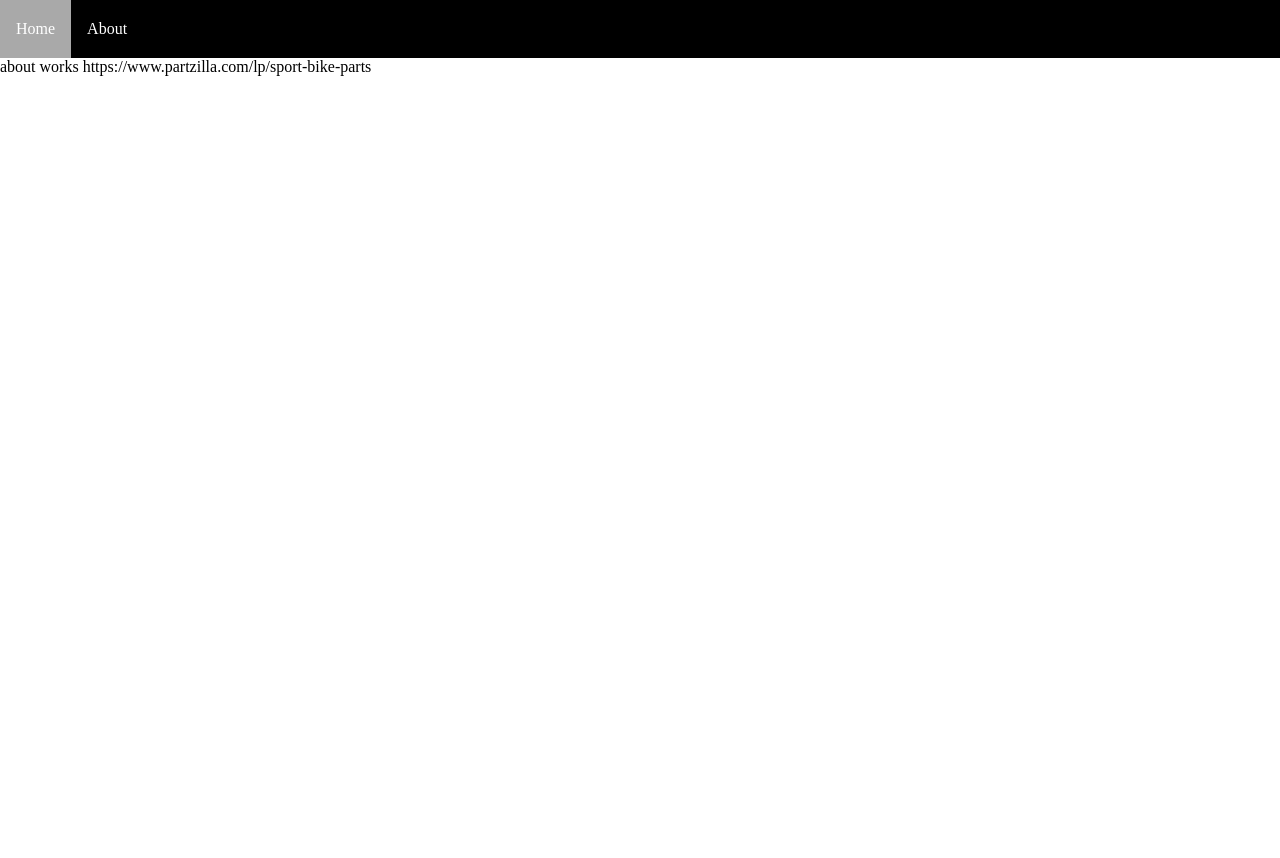
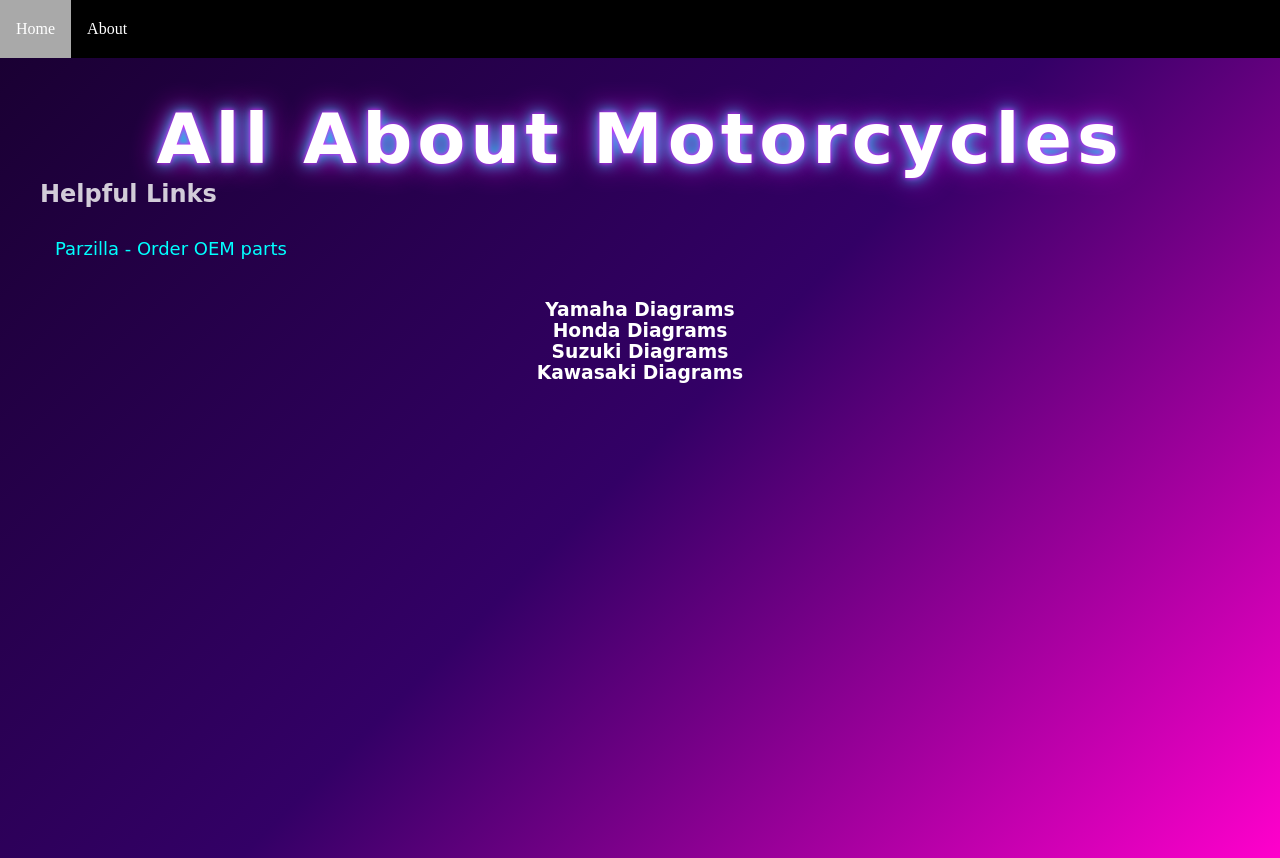
Before and after one commit to MaryOnAChair/MotorcycleHelper, an Angular app in the folder angularFrontEnd/: page /about in a window 1280 px wide. Before the commit the page ends 800 px from the top, so only its background shows below. Built offline with nearby package versions, Linux system fonts and the light colour scheme.

Commit message:
started design of about page

```diff
--- a/angularFrontEnd/src/app/components/about/about.component.css
+++ b/angularFrontEnd/src/app/components/about/about.component.css
@@ -0,0 +1,54 @@
+.page{
+
+  align-self: center;
+  font-family: "Comic Sans MS", cursive;
+  color: white;
+  height: 100vh;
+  width: 100%;
+  margin: 0;
+  padding: 0;
+  background-size: cover;
+  background: linear-gradient(135deg, #1a0033, #330066, #ff00cc);
+
+
+}
+.about-container{
+  text-align: center;
+  padding: 40px;
+
+
+}
+.title{
+  text-align: center;
+  font-size: 70px;
+  letter-spacing: 5px;
+  color: #fff;
+  text-shadow:
+    0 0 5px #ff00ff,
+    0 0 15px #00ffff,
+    0 0 30px #ff00ff;
+  animation: float 4s ease-in-out infinite;
+}
+
+.sub-title{
+  text-align: left;
+  opacity: 0.8;
+  margin-bottom: 30px;
+}
+.nav-links{
+  text-align: left;
+  margin: 20px 0 40px;
+
+}
+.nav-links a {
+  color: #00ffff;
+  margin: 0 15px;
+  text-decoration: none;
+  font-size: 18px;
+  transition: 0.3s;
+}
+
+.nav-links a:hover {
+  color: #ff00ff;
+  text-shadow: 0 0 10px #ff00ff;
+}
--- a/angularFrontEnd/src/app/components/about/about.component.html
+++ b/angularFrontEnd/src/app/components/about/about.component.html
@@ -1,2 +1,37 @@
-about works
-https://www.partzilla.com/lp/sport-bike-parts
+<div class="page">
+<div class="about-container">
+
+  <h1 class="title">All About Motorcycles </h1>
+
+  <h2 class="sub-title">Helpful Links</h2>
+  <div class="nav-links">
+    <a href="https://www.partzilla.com/lp/sport-bike-parts" >Parzilla - Order OEM parts </a>
+
+  </div>
+
+  <div class="grid">
+
+
+      <div class="card">
+        <h3>Yamaha Diagrams</h3>
+      </div>
+
+    <div class="card">
+      <h3>Honda Diagrams</h3>
+      <a href=""></a>
+    </div>
+
+    <div class="card">
+      <h3>Suzuki Diagrams</h3>
+    </div>
+
+    <div class="card">
+      <h3>Kawasaki Diagrams</h3>
+    </div>
+
+
+  </div>
+
+
+</div>
+</div>
```
